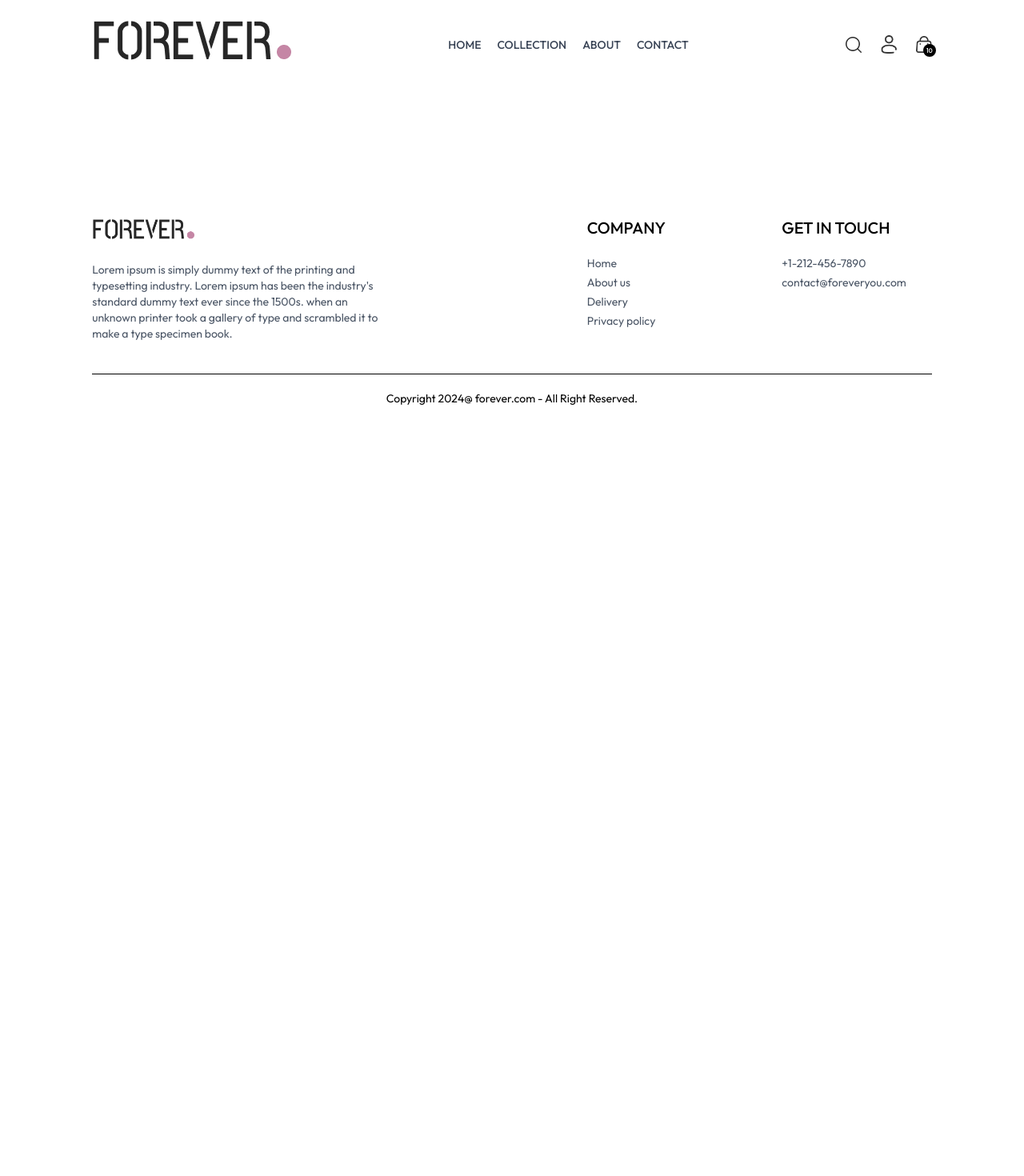
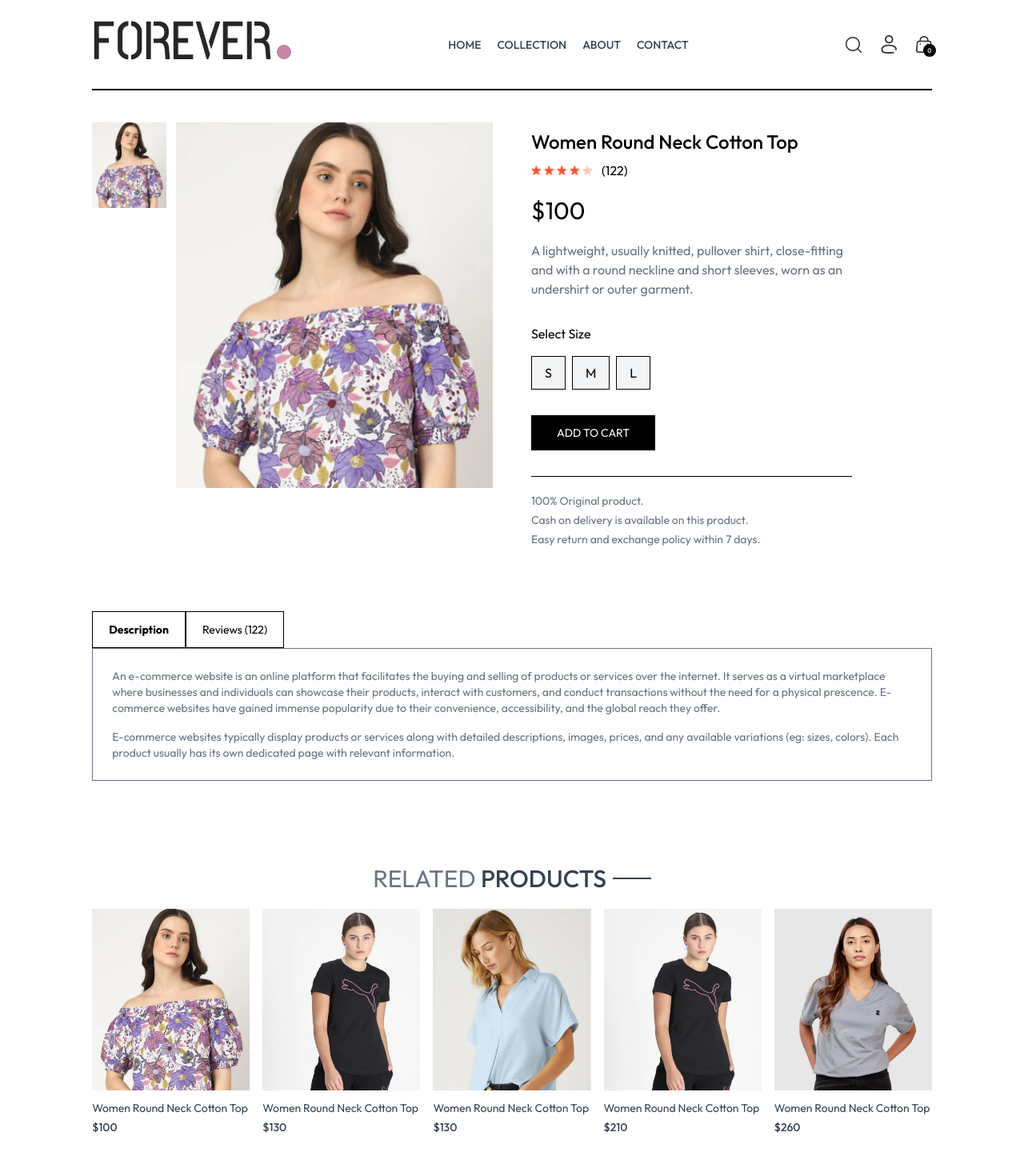
Before and after one commit to tegaguru/EcommerceApp, a React (Vite) app: page /product/aaaaa in a window 1280 px wide. Shown: the top 1470 px of the page at 80% size. Before the commit the page ends 800 px from the top, so only its background shows below. Built offline with nearby package versions, Linux system fonts and the light colour scheme.

Commit message:
feat: add the cart features as well as the related products components

```diff
--- a/src/App.jsx
+++ b/src/App.jsx
@@ -12,9 +12,13 @@
 import Navbar from './components/Navbar'
 import Footer from './components/Footer'
 import SearchBar from './components/SearchBar'
+import {ToastContainer, toast} from 'react-toastify';
+import 'react-toastify/dist/ReactToastify.css';
+
 const App = () => {
   return (
     <div className="px-4 sm:px-[5vw] md:px-[7vw] lg:px-[9vw]">
+      <ToastContainer/>
       <Navbar/>
       <SearchBar/>
       <Routes>
--- a/src/components/Navbar.jsx
+++ b/src/components/Navbar.jsx
@@ -5,7 +5,7 @@
 const Navbar = () => {
 const [visible,setVisible] = useState(false);
 
-const {setShowSearch} = useContext(ShopContext);
+const {setShowSearch , getCartCount} = useContext(ShopContext);
 
   return (
     <div className='flex items-center justify-between py-5 font-medium'>
@@ -45,7 +45,7 @@
 
             <Link to='/cart' className="relative">
                 <img src={assets.cart_icon} alt="" className="w-5 min-w-5" />
-                <p className='absolute right-[-5px] bottom-[-5px] w-4 text-center leading-4 bg-black text-white aspect-square rounded-full text-[8px]'>10</p>
+                <p className='absolute right-[-5px] bottom-[-5px] w-4 text-center leading-4 bg-black text-white aspect-square rounded-full text-[8px]'>{getCartCount()}</p>
             </Link>
             <img onClick={() => setVisible(true)} src={assets.menu_icon} className="w-5 cursor-pointer sm:hidden" alt="" />
         </div>
--- /dev/null
+++ b/src/components/RelatedProducts.jsx
@@ -0,0 +1,38 @@
+import React, { useContext, useEffect, useState } from 'react'
+import { ShopContext } from '../context/ShopContext'
+import Title from './Title'
+import ProductItem from './ProductItem'
+const RelatedProducts = ({category, subCategory}) => {
+
+    const {products} = useContext(ShopContext);
+    const [related,setRelated] = useState([]);
+
+    useEffect(()=>{
+
+       if(products.length > 0){
+        let productsCopy = products.slice();
+
+        productsCopy = productsCopy.filter((item)=>category === item.category);
+        productsCopy = productsCopy.filter((item) => subCategory === item.subCategory);
+
+        setRelated(productsCopy.slice(0,5));
+       }
+
+    }, [products])
+
+  return (
+    <div className='my-24'>
+      <div className='text-center text-3xl py-2'>
+        <Title text1={'RELATED'} text2={'PRODUCTS'}/>
+      </div>
+
+      <div className="grid grid-cols-2 sm:grid-cols-3 md:grid-cols-4 lg:grid-cols-5 gap-4 gap-y-6">
+        {related.map((item,index)=>(
+          <ProductItem key={index} id={item._id} name={item.name} price={item.price} image={item.image}/>
+        ))}
+      </div>
+    </div>
+  )
+}
+
+export default RelatedProducts
--- a/src/context/ShopContext.jsx
+++ b/src/context/ShopContext.jsx
@@ -1,5 +1,6 @@
-import {useState, createContext } from "react";
+import {useState, createContext, useEffect } from "react";
 import { products } from "../assets/assets";
+import { toast } from "react-toastify";
 
 export const ShopContext = createContext();
 
@@ -9,9 +10,58 @@
     const delivery_fee = 10;
     const [search, setSearch] = useState('');
     const [showSearch, setShowSearch] = useState(false);
+    const [cartItems, setCartItems] = useState({});
 
+    const addToCart = async (itemId, size) => {
+
+        if(!size){
+            toast.error('Select Product size');
+            return;
+        }
+
+        let cartData = structuredClone(cartItems);
+
+        if(cartData[itemId]){
+            if(cartData[itemId][size]){
+                cartData[itemId][size] += 1;
+            }
+            else{
+                cartData[itemId][size] = 1;
+            }
+        }
+        else{
+            cartData[itemId] = {};
+            cartData[itemId][size] = 1
+        }
+        setCartItems(cartData);
+    }
+
+    const getCartCount = () => {
+        let totalCount = 0;
+        for(const items in cartItems){
+            for(const item in cartItems[items]){
+                try{
+                    if(cartItems[items][item] > 0) {
+                        totalCount += cartItems[items][item];
+                    }
+                }catch (error){
+
+                }
+            }
+        }
+        return totalCount;
+    }
+
+    const updateQuantity = async (itemId, size, quantity) => {
+
+        let cartData = structuredClone(cartItems);
+
+        cartData[itemId][size] = quantity;
+
+        setCartItems(cartData);
+    }
     const value = {
-        products, currency, delivery_fee, search, setSearch, showSearch, setShowSearch
+        products, currency, delivery_fee, search, setSearch, showSearch, setShowSearch, cartItems, addToCart, getCartCount, updateQuantity
     }
     return (
         <ShopContext.Provider value={value}>
--- a/src/index.css
+++ b/src/index.css
@@ -13,7 +13,9 @@
   font-weight: 400;
   font-style: normal;
 }
-
+::-webkit-scrollbar{
+  display: none;
+}
 @media (max-width: 640px){
   a.active{
     background-color: black;
--- a/src/pages/Cart.jsx
+++ b/src/pages/Cart.jsx
@@ -1,8 +1,64 @@
-import React from 'react'
+import React, { useContext, useEffect, useState } from 'react'
+import { ShopContext } from '../context/ShopContext'
+import Title from '../components/Title';
+import { assets } from '../assets/assets';
 
 const Cart = () => {
+
+  const {products, currency, cartItems, updateQuantity} = useContext(ShopContext);
+
+  const[cartData, setCartData] = useState([]);
+
+  useEffect(()=>{
+
+    const tempData = [];
+    for(const items in cartItems){
+      for(const item in cartItems[items]){
+        if(cartItems[items][item] > 0){
+          tempData.push({
+            _id: items,
+            size: item,
+            quantity: cartItems[items][item]
+          })
+        }
+      }
+    }
+    setCartData(tempData);
+  }, [cartItems])
+
   return (
-    <div>Cart</div>
+    <div className='border-t pt-14'>
+      <div className='text-2xl mb-3'>
+        <Title text1={'YOUR'} text2={'CART'}/>
+      </div>
+
+      <div>
+        {
+          cartData.map((item, index)=>{
+
+            const productData = products.find((product) => product._id === item._id)
+
+            return (
+              <div key={index} className='py-4 border-t border-b text-gray-700 grid grid-cols-[4fr_0.5fr_0.5fr] sm:grid-cols-[4fr_2fr_0.5fr] items-center gap-4'>
+                <div className='flex items-start gap-6'>
+                  <img className="w-16 sm:w-20" src={productData.image[0]} alt="" />
+                  <div>
+                    <p className='text-xs sm:text-lg font-medium'>{productData.name}</p>
+                    <div className='flex items-center gap-5 mt-2'>
+                      <p>{currency}{productData.price}</p>
+                      <p className='px-2 sm:px-3 sm:py-1 border bg-slate-50'>{item.size}</p>
+                    </div>
+                  </div>
+                </div>
+                <input onChange={(e) => e.target.value === '' || e.target.value === '0' ? null : updateQuantity(item._id, item.size,Number(e.target.value))} classNa='border max-w-10 sm:max-w-20 px-1 sm:px-2 py-1' type="number" min={1} defaultValue={item.quantity} />
+                <img onClick={()=>updateQuantity(item._id, item.size, 0)} className='w-4 sm:w-5 cursor-pointer' src={assets.bin_icon} alt="" />
+              </div>
+            )
+
+          })
+        }
+      </div>
+    </div>
   )
 }
 
--- a/src/pages/Collection.jsx
+++ b/src/pages/Collection.jsx
@@ -5,7 +5,7 @@
 import ProductItem from '../components/ProductItem'
 
 const Collection = () => {
-  const {products} = useContext(ShopContext);
+  const {products, search, showSearch} = useContext(ShopContext);
   const [showFilter, setShowFilter] = useState(false);
   const [filterProducts, setFilterProducts] = useState([]);
   const [category, setCategory] = useState([]);
@@ -30,6 +30,10 @@
 
   const applyFilter = () => {
     let productsCopy = products.slice();
+
+    if(showSearch && search){
+      productsCopy = productsCopy.filter(item => item.name.toLowerCase().includes(search.toLowerCase()))
+    }
 
     if(category.length > 0){
       productsCopy = productsCopy.filter(item => category.includes(item.category))
@@ -62,7 +66,7 @@
 
   useEffect(()=>{
     applyFilter();
-  }, [category, subCategory])
+  }, [category, subCategory, search, showSearch])
 
   useEffect(()=>{
     sortProduct();
--- a/src/pages/Product.jsx
+++ b/src/pages/Product.jsx
@@ -1,9 +1,95 @@
-import React from 'react'
+import React, { useContext, useEffect, useState } from 'react'
+import { useParams } from 'react-router-dom'
+import { ShopContext } from '../context/ShopContext';
+import { assets } from '../assets/assets';
+import RelatedProducts from '../components/RelatedProducts';
 
 const Product = () => {
-  return (
-    <div></div>
-  )
+
+  const {productId} = useParams();
+  const {products, currency, addToCart} = useContext(ShopContext);
+  const [productData, setProductData] = useState(false);
+  const [image,setImage] = useState('');
+  const [size, setSize] = useState('')
+
+  const fetchProductData = async () => {
+    products.map((item)=>{
+      if(item._id === productId ){
+        setProductData(item);
+        setImage(item.image[0])
+        return null;
+      }
+    })
+  }
+
+  useEffect(()=>{
+    fetchProductData();
+  }, [productId, products])
+
+  return productData ? (
+    <div className="border-t-2 pt-10 transition-opacity ease-in duration-500 opacity-100">
+      {/* -------- Product Data --------- */}
+      <div className='flex gap-12 sm:gap-12 flex-col sm:flex-row'>
+        {/* ------ Product Images ------- */}
+        <div className='flex-1 flex flex-col-reverse gap-3 sm:flex-row'>
+          <div className='flex sm:flex-col overflow-x-auto sm:overflow-y-scroll justify-between sm:justify-normal sm:w-[18.7%] w-full'>
+            {
+              productData.image.map((item,index)=>(
+                <img onClick = {()=>setImage(item)} src={item} key={index} className='w-[24%] sm:w-full sm:mb-3 flex-shrink-0 cursor-pointer' alt="" />
+              ))
+            }
+          </div>
+          <div className='w-full sm:w-[80%]'>
+            <img className='w-full h-auto' src={image} alt="" />
+          </div>
+        </div>
+        {/* --------- Product Info -------- */}
+        <div className='flex-1'>
+          <h1 className='font-medium text-2xl mt-2'>{productData.name}</h1>
+          <div className='flex items-center gap-1 mt-2'>
+            <img src={assets.star_icon} alt="" className="w-3 5" />
+            <img src={assets.star_icon} alt="" className="w-3 5" />
+            <img src={assets.star_icon} alt="" className="w-3 5" />
+            <img src={assets.star_icon} alt="" className="w-3 5" />
+            <img src={assets.star_dull_icon} alt="" className="w-3 5" />
+            <p className='pl-2'>(122)</p>
+          </div>
+          <p className='mt-5 text-3xl'>{currency}{productData.price}</p>
+          <p className='mt-5 text-gray-500 md:w-4/5'>{productData.description}</p>
+          <div className='flex flex-col gap-4 my-8'>
+            <p>Select Size</p>
+            <div className='flex gap-2 '>
+              {productData.sizes.map((item,index)=>(
+                <button onClick={()=>setSize(item)} className={`border py-2 px-4 bg-gray-100 cursor-pointer ${item === size ? 'border-orange-500' : ''}`} key={index}>{item}</button>
+              ))}
+            </div>
+          </div>
+          <button onClick={()=>addToCart(productData._id, size)} className='bg-black text-white px-8 py-3 text-sm active:bg-gray-700'>ADD TO CART</button>
+          <hr className='mt-8 sm:w-4/5'/>
+          <div className='text-sm text-gray-500 pt-5 flex flex-col gap-1'>
+              <p>100% Original product. </p>
+              <p>Cash on delivery is available on this product.</p>
+              <p>Easy return and exchange policy within 7 days.</p>
+          </div>
+        </div>
+      </div>
+
+      {/* -------- Description & Review Section -------- */}
+      <div className='mt-20'>
+          <div className='flex '>
+              <b className='border px-5 py-3 text-sm'>Description</b>
+              <p className='border px-5 py-3 text-sm'>Reviews (122)</p>
+          </div>
+          <div className='flex flex-col gap-4 border px-6 py-6 text-sm text-gray-500'>
+            <p>An e-commerce website is an online platform that facilitates the buying and selling of products or services over the internet. It serves as a virtual marketplace where businesses and individuals can showcase their products, interact with customers, and conduct transactions without the need for a physical prescence. E-commerce websites have gained immense popularity due to their convenience, accessibility, and the global reach they offer.</p>
+            <p>E-commerce websites typically display products or services along with detailed descriptions, images, prices, and any available variations (eg: sizes, colors). Each product usually has its own dedicated page with relevant information.</p>
+          </div>
+      </div>
+
+      {/* -------- display related products --------*/}
+      {<RelatedProducts category={productData.category} subCategory={productData.subCategory}/>}
+    </div>
+  ) : <div className='opacity-0'></div>
 }
 
 export default Product
```
